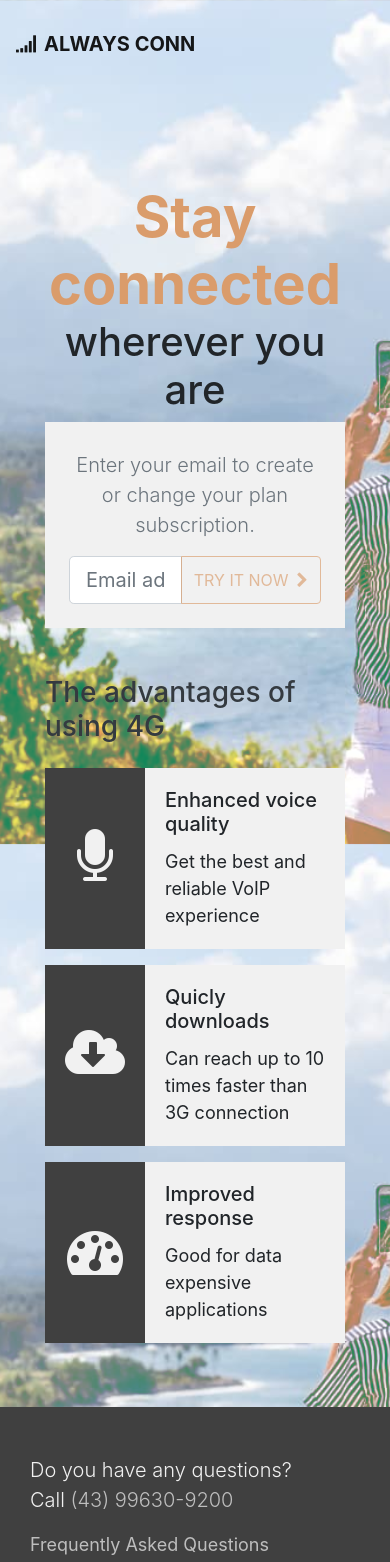
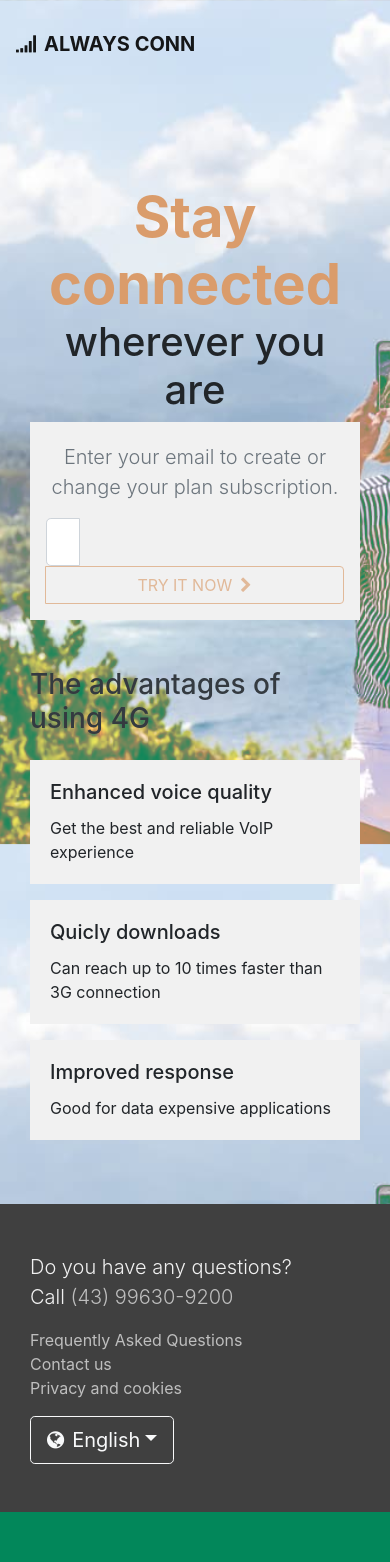
Before and after one commit to thgfrzm/always-conn, an Angular app: page / in a window 390 px wide. Shown: the top 1562 px of the page. After the commit the page ends 1512 px from the top, so only its background shows below. Built offline with nearby package versions, Linux system fonts and the light colour scheme.

Commit message:
fix responsivity

```diff
--- a/src/app/app-routing.module.ts
+++ b/src/app/app-routing.module.ts
@@ -21,7 +21,7 @@ const appRoutes: Routes = [
     CommonModule,
     RouterModule.forRoot(
       appRoutes,
-      { enableTracing: true }
+      { scrollPositionRestoration: 'enabled' }
     )
   ],
   exports: [
--- a/src/app/app.module.ts
+++ b/src/app/app.module.ts
@@ -1,7 +1,6 @@
 import { BrowserModule } from '@angular/platform-browser';
 import { NgModule } from '@angular/core';
 import { FormsModule }   from '@angular/forms';
-import { APP_BASE_HREF } from '@angular/common';
 
 import { AppComponent } from './app.component';
 import { AppRoutingModule } from './app-routing.module';
--- a/src/app/home/home.component.css
+++ b/src/app/home/home.component.css
@@ -11,12 +11,6 @@
   margin-top: .75rem;
   font-size: inherit;
   text-align: left;
-}
-
-:host .header {
-  position: relative;
-  top: 88px;
-  background: pink !important;
 }
 
 /* [Default Desktop First] Extra large devices (large desktops, 1200px and up) */
--- a/src/app/home/home.component.html
+++ b/src/app/home/home.component.html
@@ -3,7 +3,7 @@
     <div class="row">
       <div class="col-12">
         <section name="homeSection" class="container-fluid py-5 px-0">
-          <div class="container">
+          <div class="container px-0">
             <div class="row">
               <div class="col-12 col-sm-10 offset-sm-1 col-md-8 offset-md-2 col-lg-5 offset-lg-0 order-1 order-lg-0">
                 <h3 class="text-dark mb-4">The advantages of using 4G</h3>
@@ -11,14 +11,14 @@
                   <li>
                     <div class="card border-0 mb-3">
                       <div class="row no-gutters">
-                        <div class="col-4">
+                        <div class="col-4 d-none d-sm-block">
                           <div class="wrapper bg-dark text-white h-100 d-flex justify-content-center align-items-center">
                             <span class="display-4">
                               <i class="fa fa-microphone" aria-hidden="true"></i>
                             </span>
                           </div>
                         </div>
-                        <div class="col-8">
+                        <div class="col-12 col-sm-8">
                           <div class="card-body bg-white">
                             <h5 class="card-title">Enhanced voice quality</h5>
                             <p class="card-text">Get the best and reliable VoIP experience</p>
@@ -30,14 +30,14 @@
                   <li>
                     <div class="card border-0 mb-3">
                       <div class="row no-gutters">
-                        <div class="col-4">
+                        <div class="col-4 d-none d-sm-block">
                           <div class="wrapper bg-dark text-white h-100 d-flex justify-content-center align-items-center">
                             <span class="display-4">
                               <i class="fa fa-cloud-download" aria-hidden="true"></i>
                             </span>
                           </div>
                         </div>
-                        <div class="col-8">
+                        <div class="col-12 col-sm-8">
                           <div class="card-body bg-white">
                             <h5 class="card-title">Quicly downloads</h5>
                             <p class="card-text">Can reach up to 10 times faster than 3G connection</p>
@@ -49,14 +49,14 @@
                   <li>
                     <div class="card border-0 mb-3">
                       <div class="row no-gutters">
-                        <div class="col-4">
+                        <div class="col-4 d-none d-sm-block">
                           <div class="wrapper bg-dark text-white h-100 d-flex justify-content-center align-items-center">
                             <span class="display-4">
                               <i class="fa fa-tachometer" aria-hidden="true"></i>
                             </span>
                           </div>
                         </div>
-                        <div class="col-8">
+                        <div class="col-12 col-sm-8">
                           <div class="card-body bg-white">
                             <h5 class="card-title">Improved response</h5>
                             <p class="card-text">Good for data expensive applications</p>
@@ -73,10 +73,10 @@
                     <h1 class="display-4 text-primary font-weight-bold mb-0">Stay connected</h1>
                     <h2 class="h1 text-black">wherever you are</h2>
                   </div>
-                  <div class="bg-white p-4">
+                  <div class="bg-white p-3 p-sm-4">
                     <p id="signupHint" class="form-text lead text-muted">Enter your email to create or change your plan subscription.</p>
                     <form (ngSubmit)="onSubmit()" #signupForm="ngForm">
-                      <div class="input-group">
+                      <div class="input-group flex-column flex-sm-row">
                         <input type="email"
                                name="email"
                                class="form-control form-control-lg"
@@ -88,7 +88,7 @@
                                required
                                email>
                         <div class="input-group-append">
-                          <button class="btn btn-primary text-uppercase" type="submit" id="button-signup" [disabled]="!signupForm.form.valid">Try it now<i class="fa fa-chevron-right ml-2" aria-hidden="true"></i></button>
+                          <button class="btn btn-primary text-uppercase w-100" type="submit" id="button-signup" [disabled]="!signupForm.form.valid">Try it now<i class="fa fa-chevron-right ml-2" aria-hidden="true"></i></button>
                         </div>
                       </div>
                       <div class="invalid-feedback" *ngIf="inputEmail.invalid && (inputEmail.dirty || inputEmail.touched)">
--- a/src/app/plan-details/plan-details.component.html
+++ b/src/app/plan-details/plan-details.component.html
@@ -144,7 +144,7 @@
 
 <!-- Modal for activation -->
 <div class="modal fade" id="activationModal" tabindex="-1" role="dialog" data-backdrop="static" aria-labelledby="activationModalLabel" aria-hidden="true">
-  <div class="modal-dialog" role="document">
+  <div class="modal-dialog modal-dialog-scrollable" role="document">
     <div class="modal-content">
       <div class="modal-header">
         <h5 class="modal-title" id="activationModalLabel">Activate <i class="fa fa-signal mr-2" aria-hidden="true"></i><span class="text-uppercase">Always Conn {{plan}}</span> plan?</h5>
@@ -175,10 +175,10 @@
       </div>
       <div class="modal-body">
         <div class="row no-gutters">
-          <div class="col-4">
+          <div class="d-none d-sm-block col-4">
             <img src="./assets/img/activation-success.jpg" alt="photo of a woman holding an tablet" class="img-fluid">
           </div>
-          <div class="col-8 px-3 d-flex flex-column justify-content-between">
+          <div class="col-12 col-sm-8 px-3 d-flex flex-column justify-content-between">
             <p>Now you are an <i class="fa fa-signal mr-2" aria-hidden="true"></i><span class="text-uppercase">Always Conn {{plan}}</span> user. Ea deserunt consequat laborum cupidatat quis. Dolore culpa qui consectetur enim ut minim!</p>
             <a data-dismiss="modal" class="btn btn-block btn-primary text-white text-uppercase" (click)="redirectUser()" role="button">See your account</a>
           </div>
--- a/src/app/plans/plans.component.html
+++ b/src/app/plans/plans.component.html
@@ -7,7 +7,7 @@
       <div class="row mb-5">
         <div class="col-12">
         </div>
-        <div class="col-10 col-md-6 col-lg-4">
+        <div class="col-12 col-md-6 col-lg-4">
           <div class="card mb-4">
             <div class="card-header">
               <i class="fa fa-usd fa-lg" aria-hidden="true"></i> Essential
@@ -21,7 +21,7 @@
             </div>
           </div>
         </div>
-        <div class="col-10 col-md-6 col-lg-4">
+        <div class="col-12 col-md-6 col-lg-4">
           <div class="card mb-4">
             <div class="card-header">
               <i class="fa fa-usd fa-lg" aria-hidden="true"></i><i class="fa fa-usd fa-lg" aria-hidden="true"></i> Plus
@@ -35,7 +35,7 @@
             </div>
           </div>
         </div>
-        <div class="col-10 col-md-6 col-lg-4">
+        <div class="col-12 col-md-6 col-lg-4">
           <div class="card mb-4">
             <div class="card-header">
               <i class="fa fa-diamond fa-lg" aria-hidden="true"></i> Unlimited
--- a/src/styles.css
+++ b/src/styles.css
@@ -19,13 +19,6 @@ body {
   flex-direction: column;
   overflow-x: hidden;
   -webkit-font-smoothing: antialiased;
-}
-
-/* Small devices (phones) */
-@media (max-width: 767px) {
-  body {
-    font-size: 1.125rem;
-  }
 }
 
 .text-primary {
```
